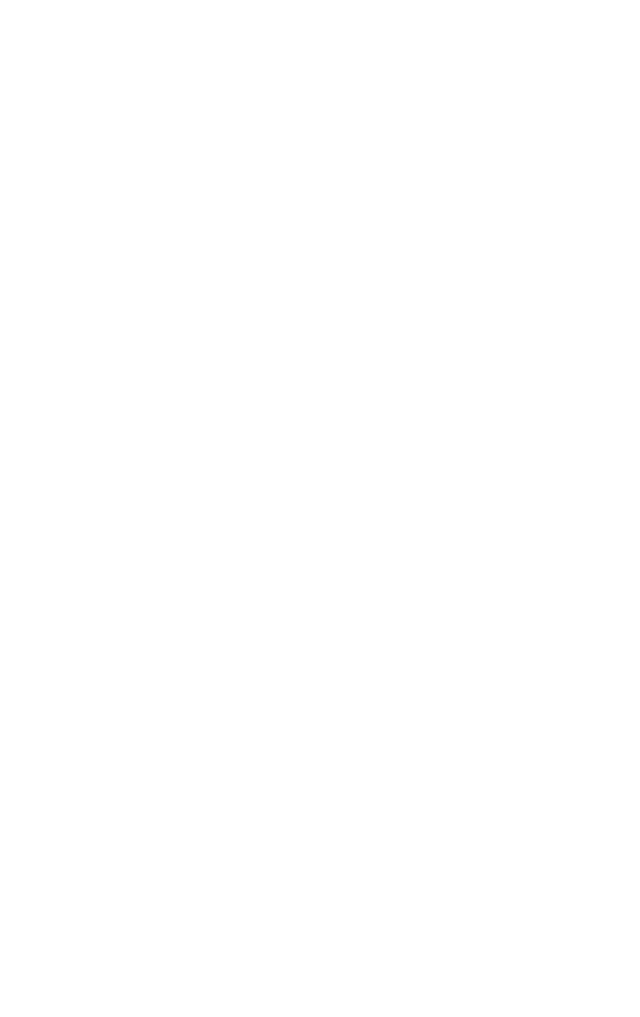
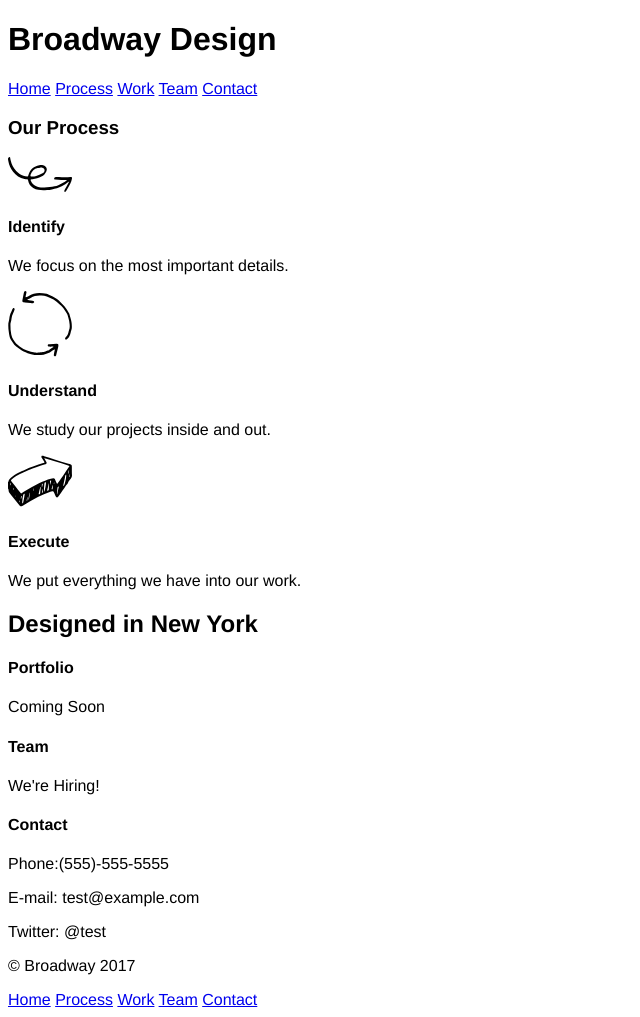
Before and after one commit to lkcody/broadway, a plain HTML site: page index.html in a window 1280 px wide. Shown: the whole page, without its empty margins (0-640 px from the left). Before the commit the page ends 800 px from the top, so only its background shows below. Drawn offline with Linux system fonts and the light colour scheme; files that its build step writes are made by us from their sources.

Commit message:
All Html

```diff
--- a/index.html
+++ b/index.html
@@ -6,6 +6,44 @@
     <link href="./resources/css/style.css" type="text/css" rel="stylesheet">
   </head>
   <body>
-
-  </body>
+    <div class= "header" id= "mainheader">
+      <h1> Broadway Design </h1>
+      <a href = "#home" target="_blank">Home</a>
+      <a href = "#process" target="_blank">Process</a>
+      <a href = "#work" target="_blank">Work</a>
+      <a href = "#team" target="_blank">Team</a>
+      <a href = "#contact" target="_blank">Contact</a>
+    </div>
+    <h3>Our Process</h3>
+    <img src="./resources/identify.svg">
+    <h4>Identify</h4>
+    <p>We focus on the most important details.</p>
+      <img src="./resources/understand.svg">
+      <h4>Understand</h4>
+      <p>We study our projects inside and out.</p>
+      <img src="./resources/execute.svg">
+      <h4>Execute</h4>
+      <p>We put everything we have into our work.</p>
+    </div>
+    <div class="header" id="subheader">
+      <h2>Designed in New York</h2>
+    </div>
+    <div id="sections">
+      <h4 id="portfolio">Portfolio</h4>
+      <p>Coming Soon</p>
+      <h4 id="team">Team</h4>
+      <p>We're Hiring!</p>
+      <h4 id="contact">Contact</h4>
+      <p>Phone:(555)-555-5555</p>
+      <p>E-mail: test@example.com</p>
+      <p>Twitter: @test</p>
+    </div>
+    <div class="footer">
+    <p>© Broadway 2017</p>
+    <a href = "#home" target="_blank">Home</a>
+    <a href = "#process" target="_blank">Process</a>
+    <a href = "#work" target="_blank">Work</a>
+    <a href = "#team" target="_blank">Team</a>
+    <a href = "#contact" target="_blank">Contact</a>
+    </body>
 </html>
--- a/resources/style.css
+++ b/resources/style.css
@@ -0,0 +1,3 @@
+* {
+  font-family: Helvetica;
+}
```
Also changed, not shown: resources/execute.svg (added), resources/identify.svg (added), resources/the-flatiron-building.png (added), resources/understand.svg (added), 2 other files.
